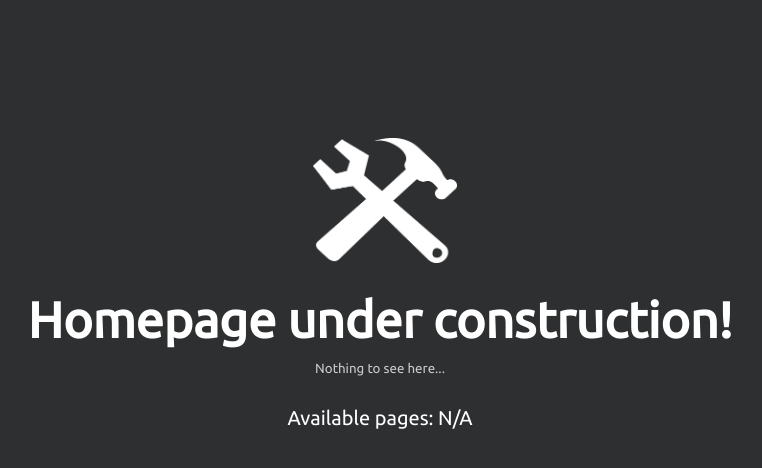
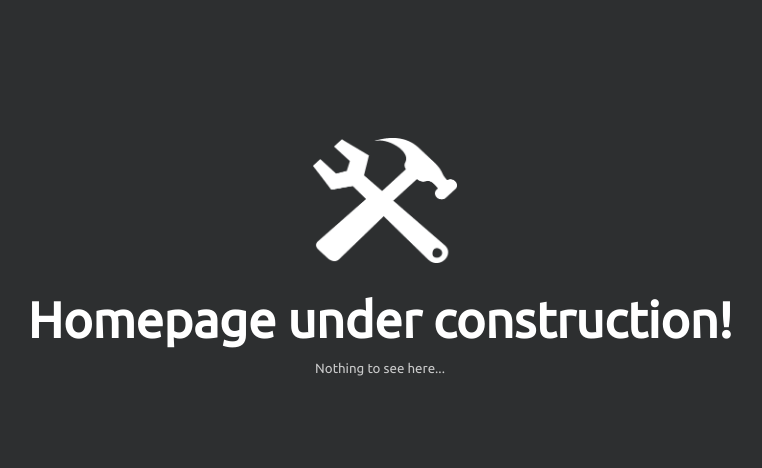
Before and after one commit to Not12chars/not12chars.github.io, a plain HTML site: page index.html in a window 1280 px wide. Shown: the whole page, without its empty margins (260-1022 px from the left). Drawn offline with Linux system fonts and the light colour scheme.

Commit message:
no available pages ..yet

```diff
--- a/index.html
+++ b/index.html
@@ -14,7 +14,7 @@
         <img class="h-w" src="images/hammer-wrench.png" alt="hammer-wrench-icon">
         <h1 class="wip">Homepage under construction!</h1>
         <small>Nothing to see here...</small>
-        <p class="links">Available pages: N/A</p>
+        <!-- <p class="links">Available pages:</p> -->
 
       </div>
     </div>
```
